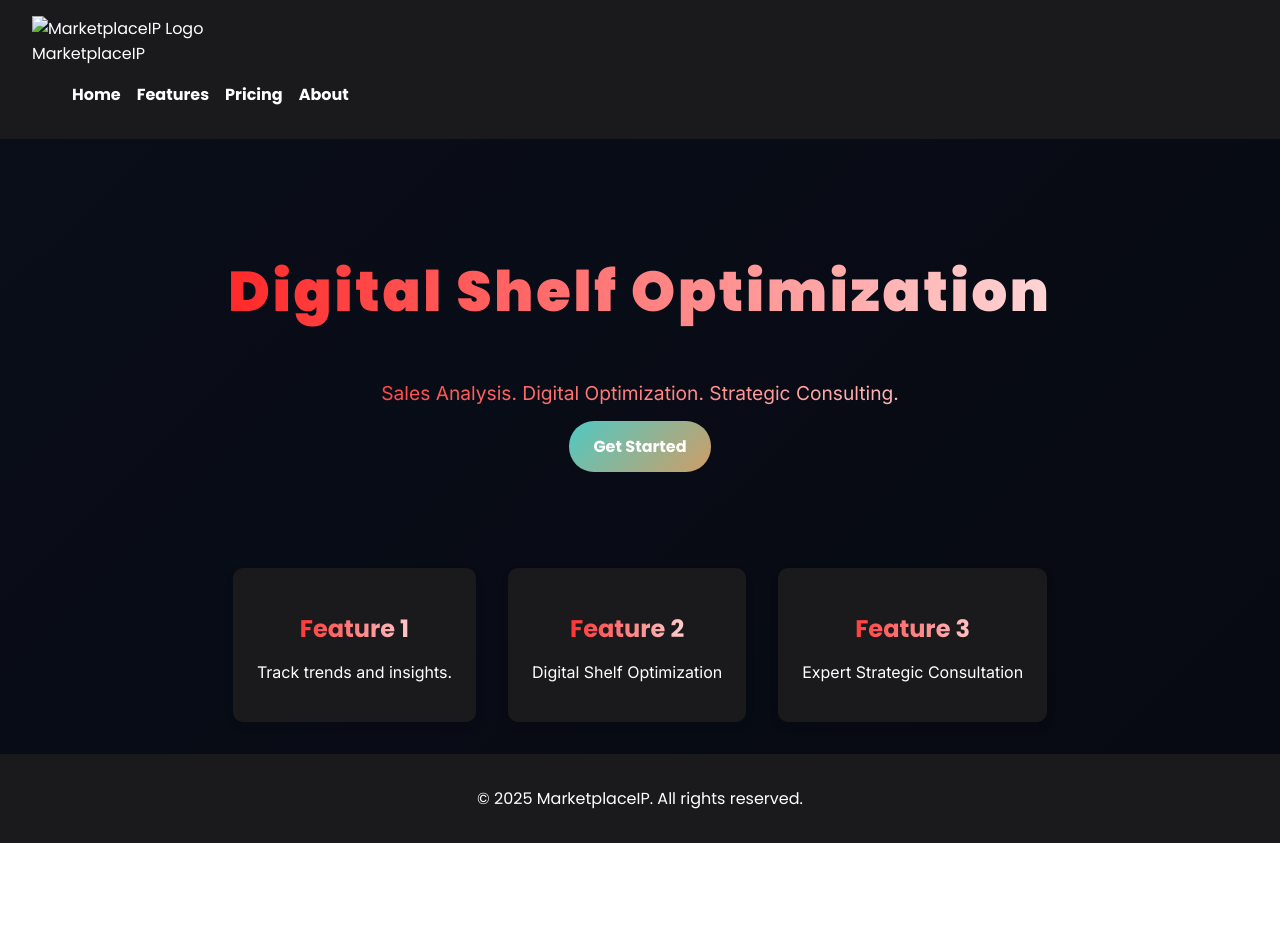
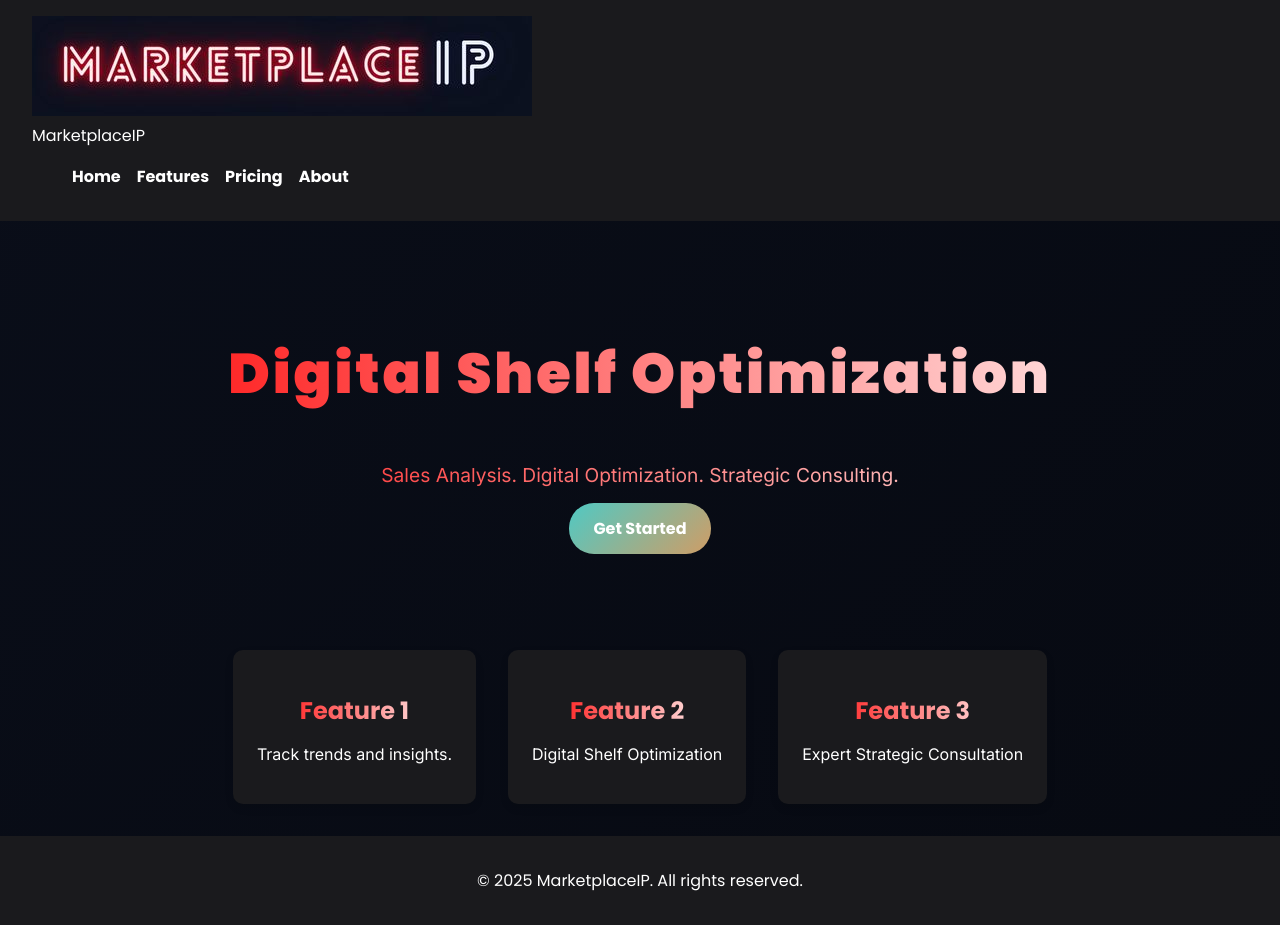
Before and after one commit to HopelessHaze/HopelessHaze.github.io, a plain HTML site: page index.html in a window 1280 px wide. Before the commit the page ends 843 px from the top, so only its background shows below. Drawn offline with Linux system fonts and the light colour scheme.

Commit message:
Update index.html

```diff
--- a/index.html
+++ b/index.html
@@ -11,7 +11,7 @@
 <body>
     <header>
         <div class="logo-container">
-            <img src="MPLOGO.JPEG" alt="MarketplaceIP Logo" class="logo-image">
+            <img src="MPLOGO.JPG" alt="MarketplaceIP Logo" class="logo-image">
             <div class="logo-text">MarketplaceIP</div>
         <nav>
             <ul class="menu">
```
